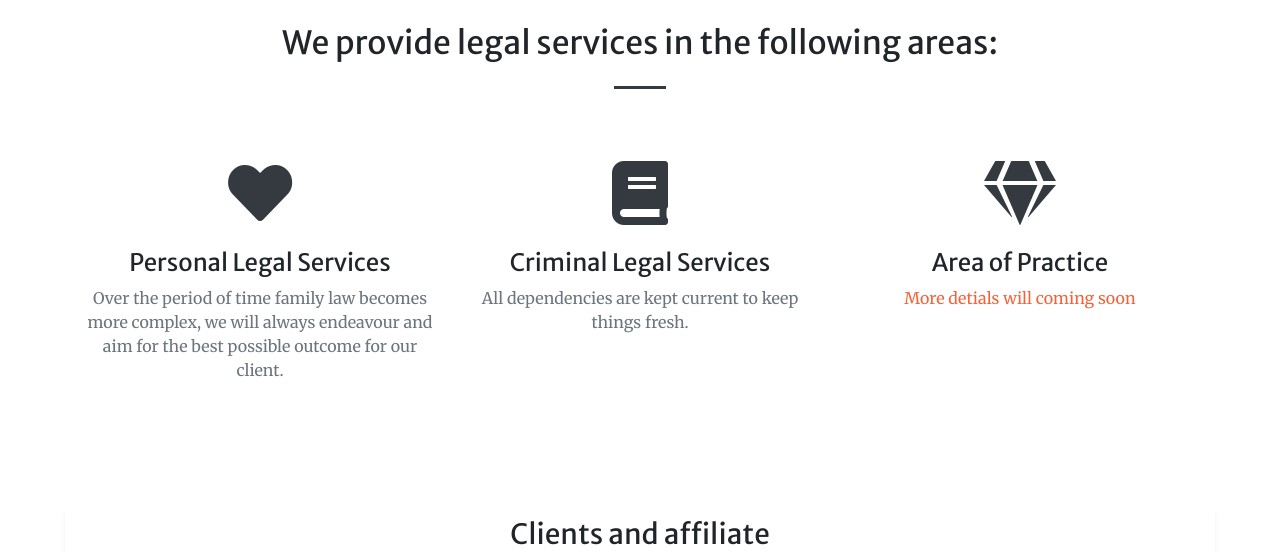
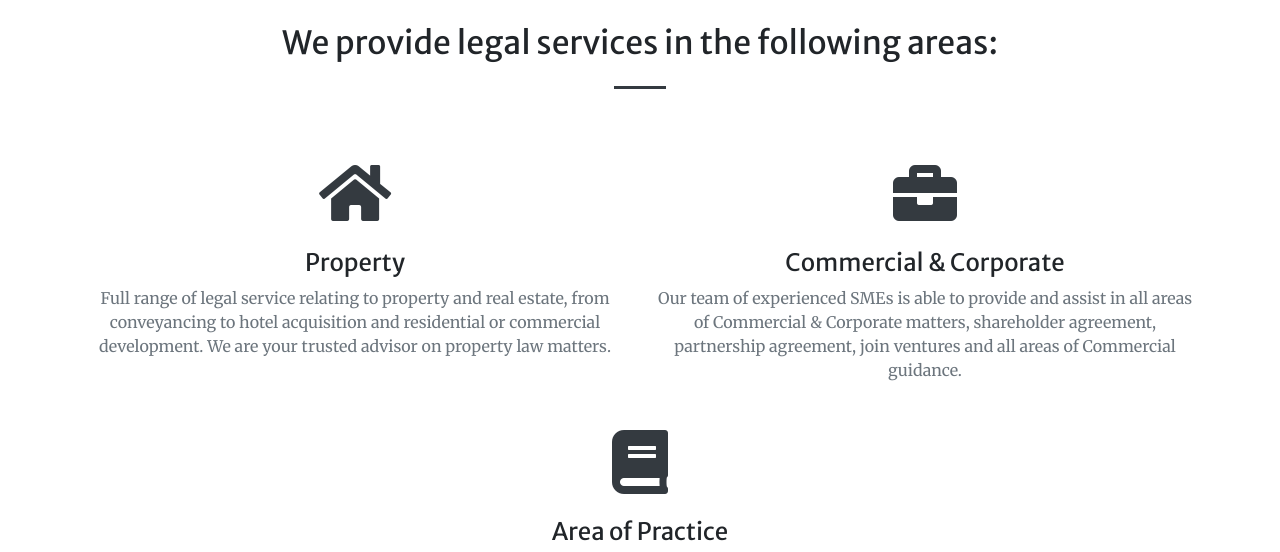
Before and after one commit to smclegalau/smclegalau.github.io, a website with bundled scripts: page index.html in a window 1280 px wide. Shown: the part 1550-2102 px from the top of the page. Built offline with nearby package versions, Linux system fonts and the light colour scheme.

Commit message:
Update index.html

```diff
--- a/index.html
+++ b/index.html
@@ -95,29 +95,48 @@
       <h2 class="text-center mt-0">We provide legal services in the following areas:</h2>
       <hr class="divider my-4"  style="border-color:#343a40">
       <div class="row">
-        <div class="col-lg-4 col-md-6 text-center">
+        <div class="col-lg-6 col-md-6 text-center">
           <div class="mt-5">
-            <i class="fas fa-4x fa-heart text-dark mb-4"></i>
-            <h3 class="h4 mb-2">Personal Legal Services</h3>
-            <p class="text-muted mb-0">Over the period of time family law becomes more complex, we will always endeavour and aim for the best possible outcome for our client.</p>
+            <i class="fas fa-4x fa-home text-dark mb-4"></i>
+            <h3 class="h4 mb-2">Property</h3>
+            <p class="text-muted mb-0">Full range of legal service relating to property and real estate, from conveyancing to hotel acquisition and residential or commercial development. We are your trusted advisor on property law matters.</p>
           </div>
         </div>
-        <div class="col-lg-4 col-md-6 text-center">
+        <div class="col-lg-6 col-md-6 text-center">
           <div class="mt-5">
-            <i class="fas fa-4x fa-book text-dark mb-4"></i>
-            <h3 class="h4 mb-2">Criminal Legal Services</h3>
-            <p class="text-muted mb-0">All dependencies are kept current to keep things fresh.</p>
+            <i class="fas fa-4x fa-briefcase text-dark mb-4"></i>
+            <h3 class="h4 mb-2">Commercial & Corporate</h3>
+            <p class="text-muted mb-0">Our team of experienced SMEs is able to provide and assist in all areas of Commercial & Corporate matters, shareholder agreement, partnership agreement, join ventures and all areas of Commercial guidance.</p>
           </div>
         </div>
-        <div class="col-lg-4 col-md-6 text-center">
-          <div class="mt-5">
-            <i class="fas fa-4x fa-gem text-dark mb-4"></i>
-            <h3 class="h4 mb-2">Area of Practice</h3>
-            <p class="text-muted mb-0"><a href="#services">More detials will coming soon</a></p>
+        <div class="col-lg-12 col-md-6 text-center">
+            <div class="mt-5">
+              <i class="fas fa-4x fa-book text-dark mb-4"></i>
+              <h3 class="h4 mb-2">Area of Practice</h3>
+              <p class="text-muted mb-0">
+                  Litigation with expert advice and dispute resolution services</br>
+                  Business advisory</br>
+                  Merger & Acquistions</br>
+                  Intellectual Property</br>
+                  Commercial & Residential leases</br>
+                  Franchise assistance</br>
+                  Employment law</br>
+                  Startups</br>
+                  Foreign investment</br>
+                  Immigration</br>
+              </p>
+            </div>
           </div>
-        </div>
+
       </div>
     </div>
+
+
+
+
+
+
+
   </section>
   <section id="Partner" style="
   margin-left: 50px;
@@ -164,7 +183,7 @@
       <div class="row justify-content-center">
         <div class="col-lg-8 text-center">
           <h2 class="mt-0 text-white">Contact Details:</h2>
-          <hr class="divider my-4"  style="border-color:#343a40">
+          <hr class="divider light my-4">
           <!-- <p class="text-muted mb-5">Office Address: 4A Caravan Street, Balwyn, Victoria 3103</p> -->
         </div>
       </div>
```
